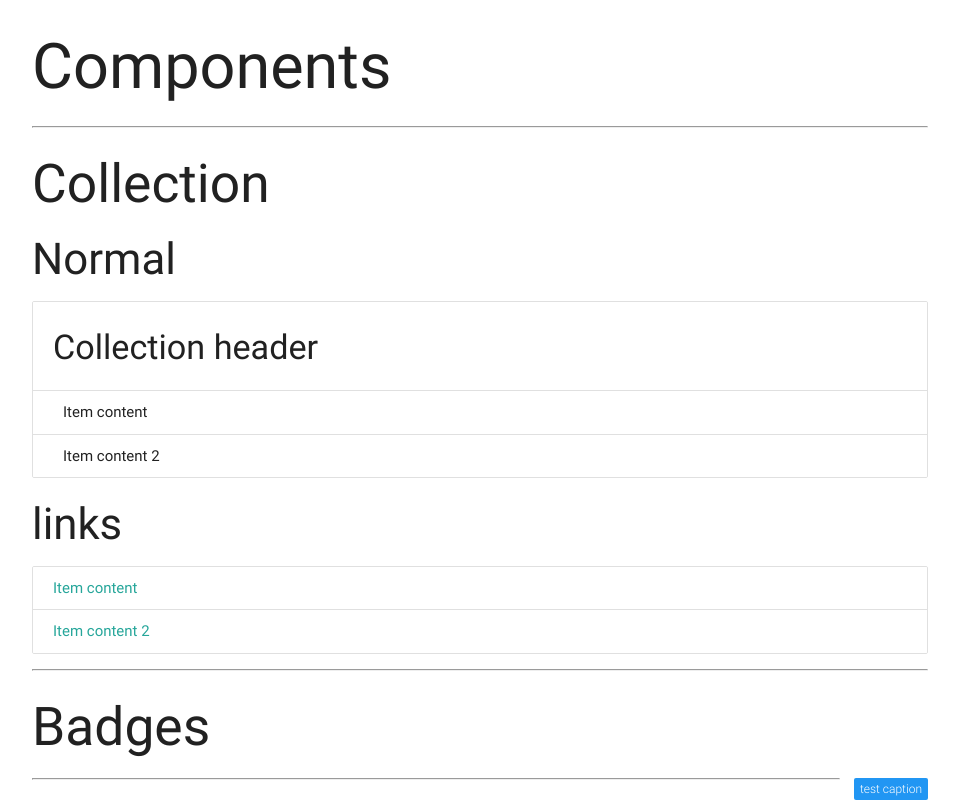
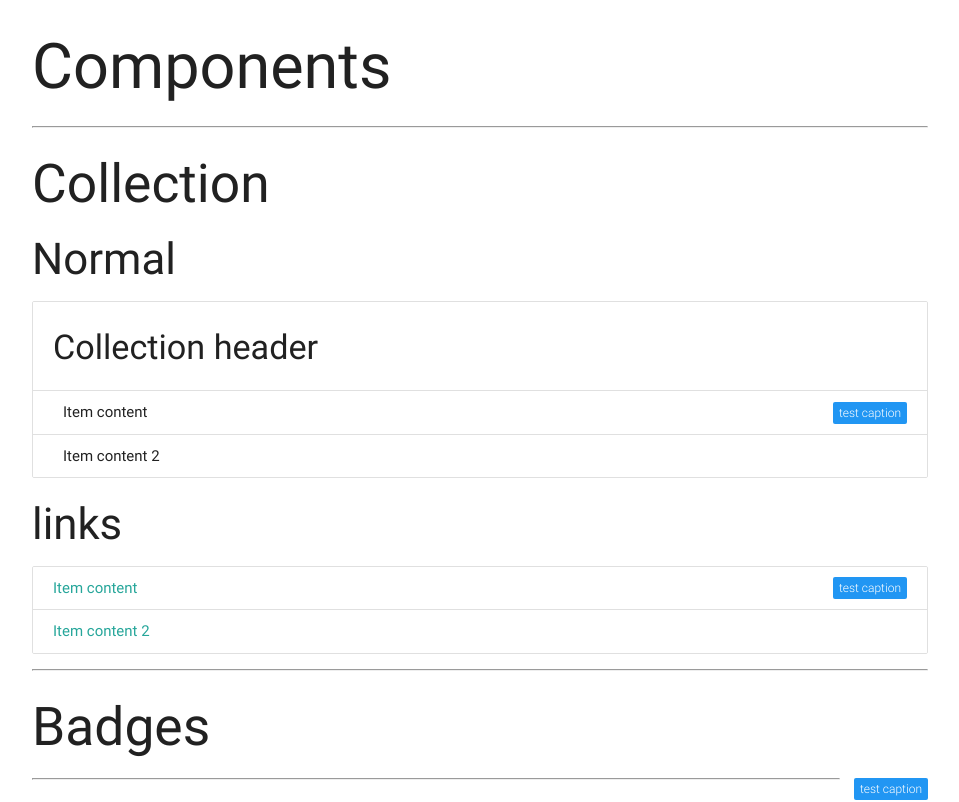
Before and after one commit to Ryangr0/materialize-vuejs, a Vue app: page / in a window 1280 px wide. Shown: the top 802 px of the page, without its empty margins (160-1119 px from the left). Built offline with nearby package versions, Linux system fonts and the light colour scheme.

Commit message:
Possibility to add Badge to CollectionItem added

```diff
--- a/src/App.vue
+++ b/src/App.vue
@@ -49,7 +49,12 @@
           items: [
             {
               content: 'Item content',
-              href: 'test'
+              href: 'test',
+              badge: {
+                classes: ['blue', 'new'],
+                content: 'test',
+                caption: 'caption'
+              }
             },
             {
               content: 'Item content 2'
@@ -62,7 +67,12 @@
           items: [
             {
               content: 'Item content',
-              href: 'test'
+              href: 'test',
+              badge: {
+                classes: ['blue', 'new'],
+                content: 'test',
+                caption: 'caption'
+              }
             },
             {
               content: 'Item content 2'
--- a/src/components/CollectionItem.vue
+++ b/src/components/CollectionItem.vue
@@ -1,12 +1,16 @@
 <template>
-  <a v-if="links" class="collection-item" :href="item.href" :class="getClasses">{{item.content}}</a>
-  <li v-else class="collection-item" :class="getClasses">{{item.content}}</li>
+  <a v-if="links" class="collection-item" :href="item.href" :class="getClasses">{{item.content}}<Badge v-if="!!item.badge" :item="item.badge"></Badge></a>
+  <li v-else class="collection-item" :class="getClasses">{{item.content}}<Badge v-if="!!item.badge" :item="item.badge"></Badge></li>
 </template>
 
 <script>
   import BaseComponent from './mixins/BaseComponent.js'
+  import Badge from './Badge.vue'
 
   export default {
+    components: {
+      Badge
+    },
     props: {
       links: Boolean
     },
```
